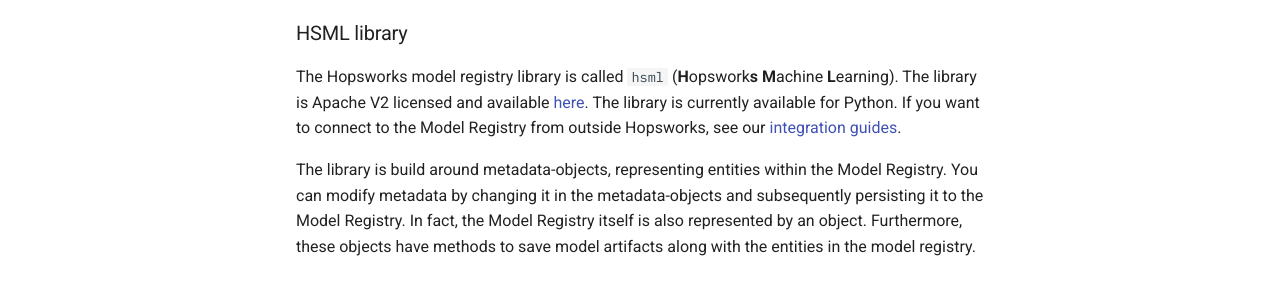
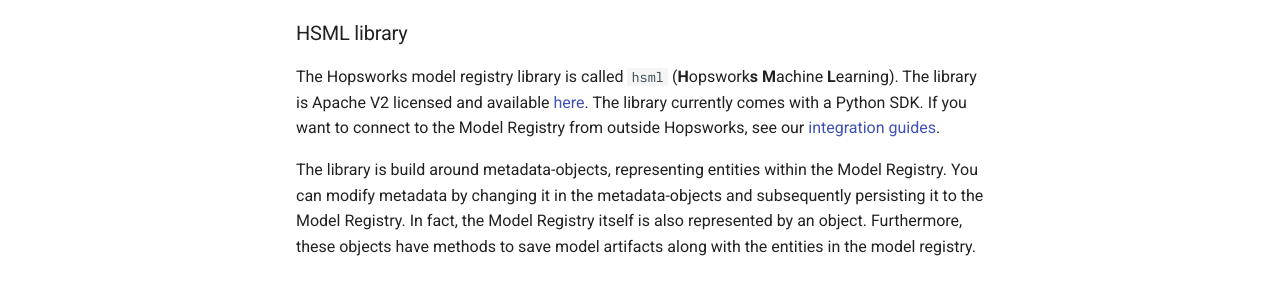
Before and after one commit to logicalclocks/machine-learning-api, an MkDocs documentation site: the page built from docs/quickstart.md, in a window 1280 px wide and 900 px high. Shown: the part 411-696 px from the top of the window. Built offline with MkDocs 1.6.1 and Material for MkDocs 9.7.7, drawn with Linux system fonts in a browser that asks for light colours; comment, search, counter and statistics services are not loaded.

Commit message:
Python sdk

```diff
--- a/docs/quickstart.md
+++ b/docs/quickstart.md
@@ -7,7 +7,7 @@
 ### HSML library
 
 The Hopsworks model registry library is called `hsml` (**H**opswork**s** **M**achine **L**earning).
-The library is Apache V2 licensed and available [here](https://github.com/logicalclocks/machine-learning-api). The library is currently available for Python.
+The library is Apache V2 licensed and available [here](https://github.com/logicalclocks/machine-learning-api). The library currently comes with a Python SDK.
 If you want to connect to the Model Registry from outside Hopsworks, see our [integration guides](setup.md).
 
 The library is build around metadata-objects, representing entities within the Model Registry. You can modify metadata by changing it in the metadata-objects and subsequently persisting it to the Model Registry. In fact, the Model Registry itself is also represented by an object. Furthermore, these objects have methods to save model artifacts along with the entities in the model registry.
```
